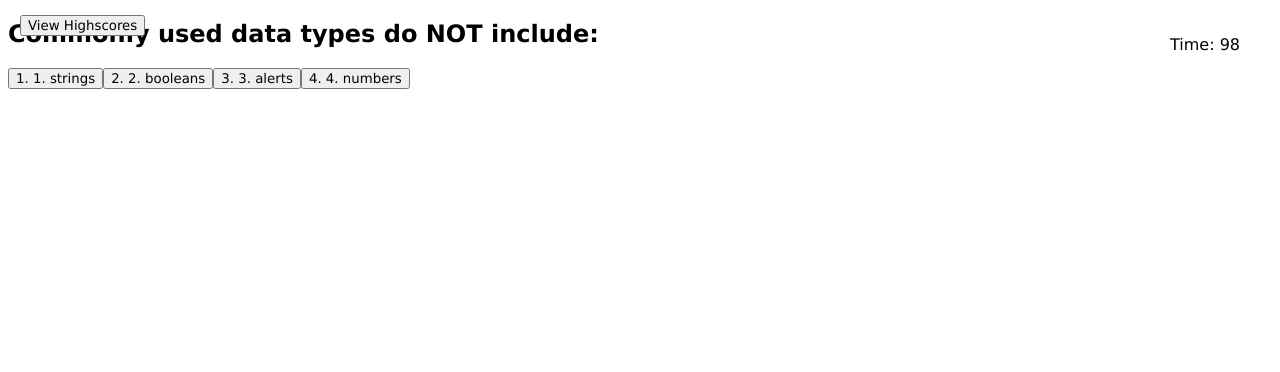
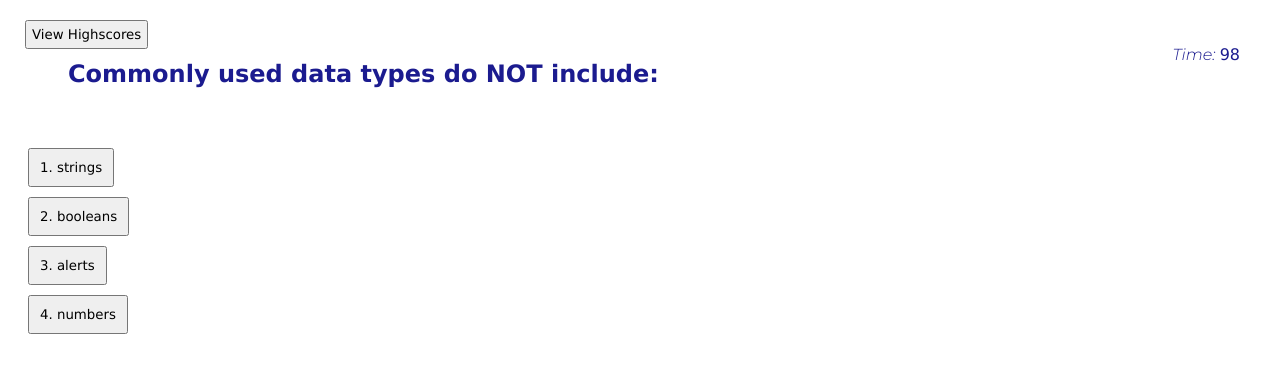
Before and after one commit to CarolinaRaIs/web-developer-quiz, a plain HTML site: page index.html in a window 1280 px wide. Both pictures are taken after a click on the button "Start Quiz". Drawn offline with Linux system fonts and the light colour scheme; a web font is replaced by a local one.

Commit message:
Imported google fonts into style.css

```diff
--- a/script.js
+++ b/script.js
@@ -3,35 +3,37 @@ var questions = [
     {
         // question 0
         prompt: "Commonly used data types do NOT include:",
-        answers: ["1. strings", "2. booleans", "3. alerts", "4. numbers"],
+        answers: ["strings", "booleans", "alerts", "numbers"],
+        // refers to literal placement not when index starts with 0
+        //ie: correct answer= booleans
         correctAnswer: "2"
     },
 
     {
          // question 1
          prompt: "The condition in an if / else statement is enclosed within ____.",
-         answers: ["1. quotes", "2. curly brackets", "3. parentheses", "4. square brackets"],
+         answers: ["quotes", "curly brackets", "parentheses", "square brackets"],
          correctAnswer: "1"
     },
 
     {
          // question 2
          prompt: "Arrays in Javascript can be used to store ____.",
-         answers: ["1. numbers and strings", "2. other arrays", "3. booleans", "4. all of the above"],
+         answers: ["numbers and strings", "other arrays", "booleans", "all of the above"],
          correctAnswer: "3"
     },
 
     {
         // question 3
         prompt: "String values must be enclosed within ____ when being assigned to variables.",
-        answers: ["1. commmas", "2. curly brackets", "3. quotes", "4. parentheses"],
+        answers: ["commmas", "curly brackets", "quotes", "parentheses"],
         correctAnswer: "2"
     },
 
     {
         // question 4
          prompt: "A very useful tool used during development and debugging for printing content to the debugger is:",
-         answers: ["1. Javascript", "2. terminal/bash", "3. for loops", "4. console.log"],
+         answers: ["Javascript", "terminal/bash", "for loops", "console.log"],
          correctAnswer: "3"
     }
 ];
--- a/style.css
+++ b/style.css
@@ -1,22 +1,49 @@
+/* Imported a google font */
+@import url('https://fonts.googleapis.com/css2?family=Montserrat:ital,wght@1,300&family=Tourney:wght@200&display=swap');
 *{
     font-family: 'Lucida Sans', 'Lucida Sans Regular', 'Lucida Grande', 'Lucida Sans Unicode', Geneva, Verdana, sans-serif;
 }
 
 p {
+    color: rgb(27, 27, 143);
     margin: 20px;
+    font-family: 'Montserrat', sans-serif;
+
+}
+
+h1, h2 {
+    margin: 10px;
+    flex-wrap: wrap;
+    padding: 50px;
+}
+
+h1 {
+    color: rgb(27, 27, 143);
+    background-color: rgb(124, 174, 243);
+    font-family: 'Tourney', cursive;
+}
+
+h2 {
+    color: rgb(27, 27, 143);
 }
 
 .view-highscores-button {
     /*Takes the document out of the document flow. It is positioned absolutly with reference to the closest parent that has a position relative value (ie:body)*/
     position: absolute;
     top: 15px;
+    margin: 5px;
+    padding: 5px;
     left: 20px;
+}
+
+.view-highscores-button:hover {
+    padding: 8px;
 }
 
 .timer {
     /*Takes the document out of the document flow. It is positioned absolutly with reference to the closest parent that has a position relative value (ie:body)*/
     position: absolute;
-    top: 15px;
+    top: 25px;
     right: 20px;
 }
 
@@ -26,6 +53,27 @@ p {
 
 button:hover {
     background-color: rgb(236, 245, 111);
+    padding: 12px;
+}
+
+button {
+    left: 300%;
+    padding: 10px;
+    /* margin: top left bottom right */
+    margin: 10px 20px 10px 20px;
+    display: block;
+}
+
+/* Refernces submit button after finish quiz and submit initials input */
+#submit-score {
+    display: inline;
+}
+
+/* Must use a # to represent an ID */
+#submit-score:hover,
+.restart-button:hover,
+#start-button:hover {
+    background-color: rgb(69, 188, 69);
 }
 
 /*Each multiple choice should be a selectable button*/
@@ -40,11 +88,17 @@ button:hover {
 
 #final-score {
     color: rgb(113, 70, 232);
+    font-size: 200%;
+    font-family: 'Tourney', cursive;
 }
 
 /*Where input initials, input[type="text"] */
 input {
     font-size: 100%;
+}
+
+#clear-highscore-button:hover {
+    background-color: rgb(251, 162, 162);
 }
 
 
```
